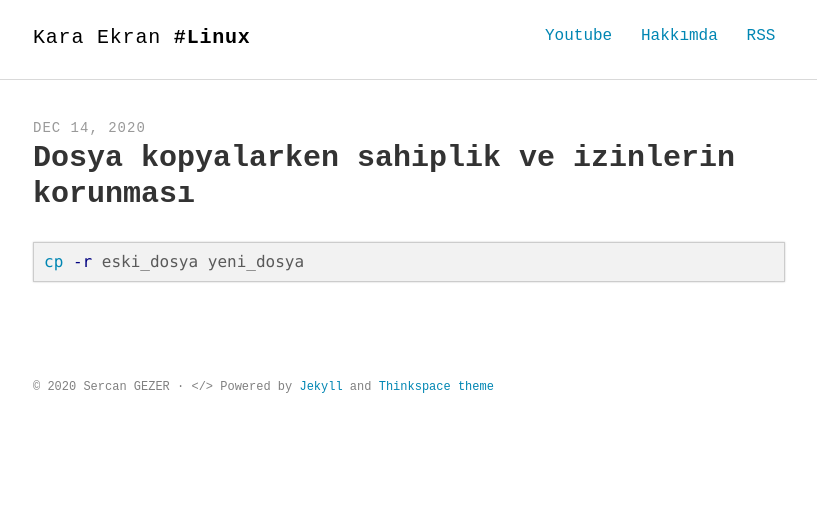
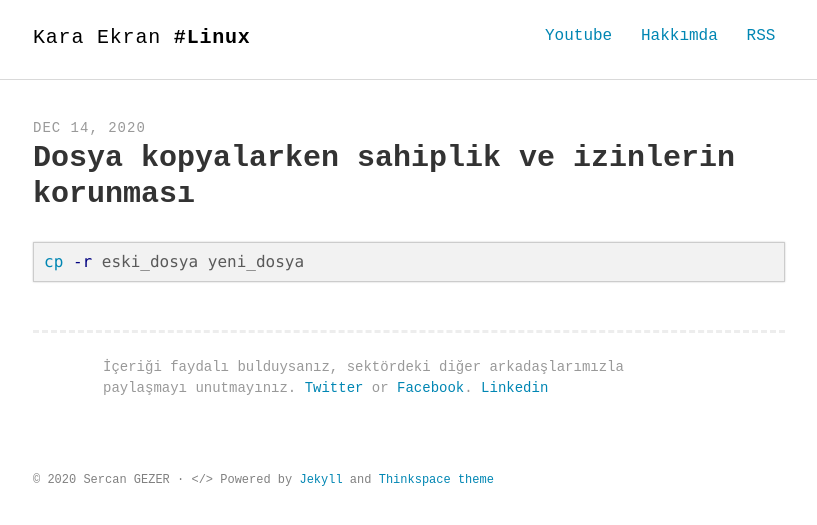
Before and after one commit to linuxkaraekran/linuxkaraekran.github.io, a Jekyll site: the page built from _posts/2020-12-14-linux-dosya-kopyalarken-sahiplik-ve-izinlerin-korunmasi.md, in a window 1280 px wide. Shown: the top 525 px of the page, without its empty margins (231-1048 px from the left). Built offline with Jekyll 4.4.1, drawn with Linux system fonts in a browser that asks for light colours; some web fonts are replaced.

Commit message:
Social media link add

```diff
--- a/_config.yml
+++ b/_config.yml
@@ -11,7 +11,7 @@ google_analytics  : UA-XXXXX-XX
 twitter_username  : ""
 comments_enabled  : false # if enabled (set to true), please provide your disqus_username
 disqus_shortname  : ""
-postshare_enabled : false
+postshare_enabled : true
 
 # Build settings
 permalink   : /:year/:title/
--- a/_includes/post-share.html
+++ b/_includes/post-share.html
@@ -1,8 +1,8 @@
 {% if site.postshare_enabled %}
 <aside class="share">
 
-  <p>If you liked this article and think others should read it, please share it on <a href="http://twitter.com/share?text={{page.title}}&amp;url={{ page.url | prepend: site.baseurl | prepend: site.url }}&amp;via={{ site.twitter_username }}"
-  onclick="window.open(this.href, 'twitter-share', 'width=550,height=235');return false;">Twitter</a> or <a href="https://www.facebook.com/sharer/sharer.php?u={{ page.url | prepend: site.baseurl | prepend: site.url }}" onclick="window.open(this.href, 'facebook-share', 'width=550,height=235');return false;">Facebook</a>.</p>
+  <p>İçeriği faydalı bulduysanız, sektördeki diğer arkadaşlarımızla paylaşmayı unutmayınız. <a href="http://twitter.com/share?text={{page.title}}&amp;url={{ page.url | prepend: site.baseurl | prepend: site.url }}&amp;via={{ site.twitter_username }}"
+  onclick="window.open(this.href, 'twitter-share', 'width=550,height=235');return false;">Twitter</a> or <a href="https://www.facebook.com/sharer/sharer.php?u={{ page.url | prepend: site.baseurl | prepend: site.url }}" onclick="window.open(this.href, 'facebook-share', 'width=550,height=235');return false;">Facebook</a>. <a href="https://www.linkedin.com/sharing/share-offsite/?url={{ page.url | prepend: site.baseurl | prepend: site.url }}">Linkedin </a></p>
 
 </aside>
 {% endif %}
```
